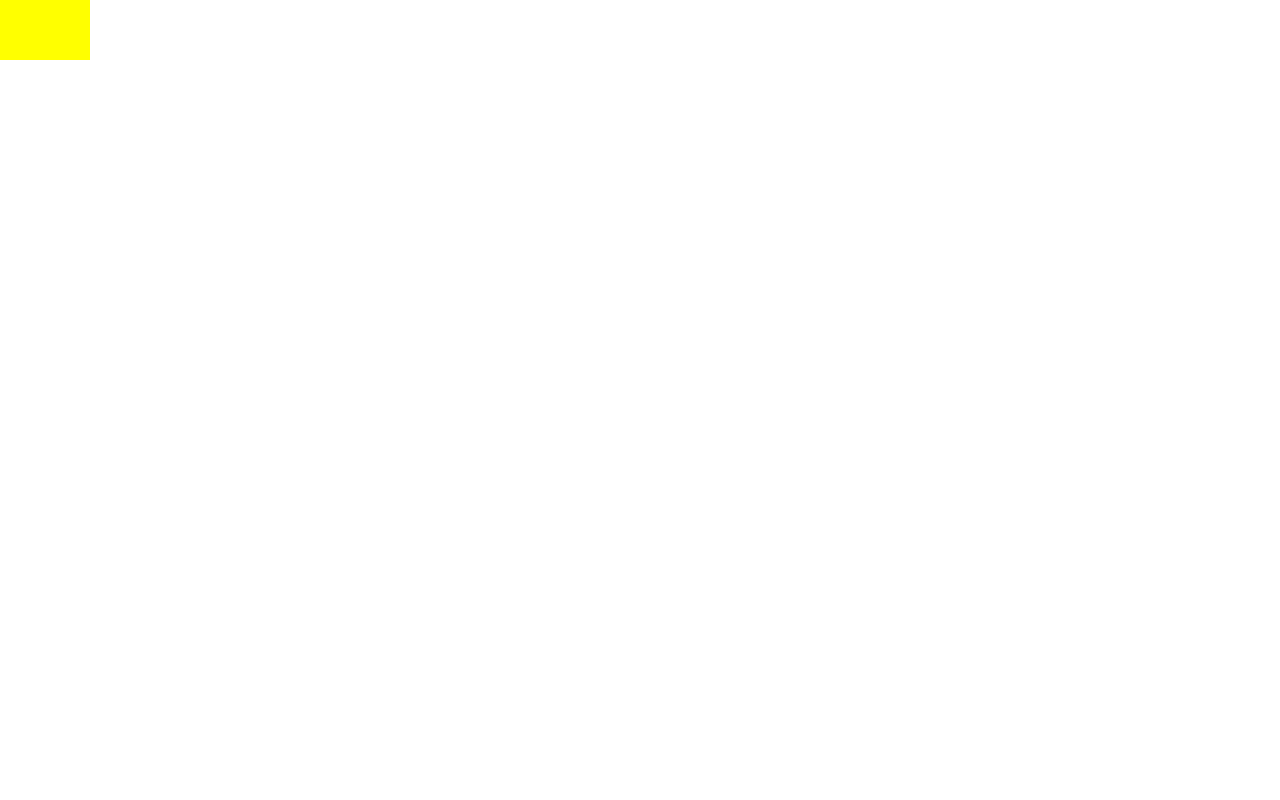
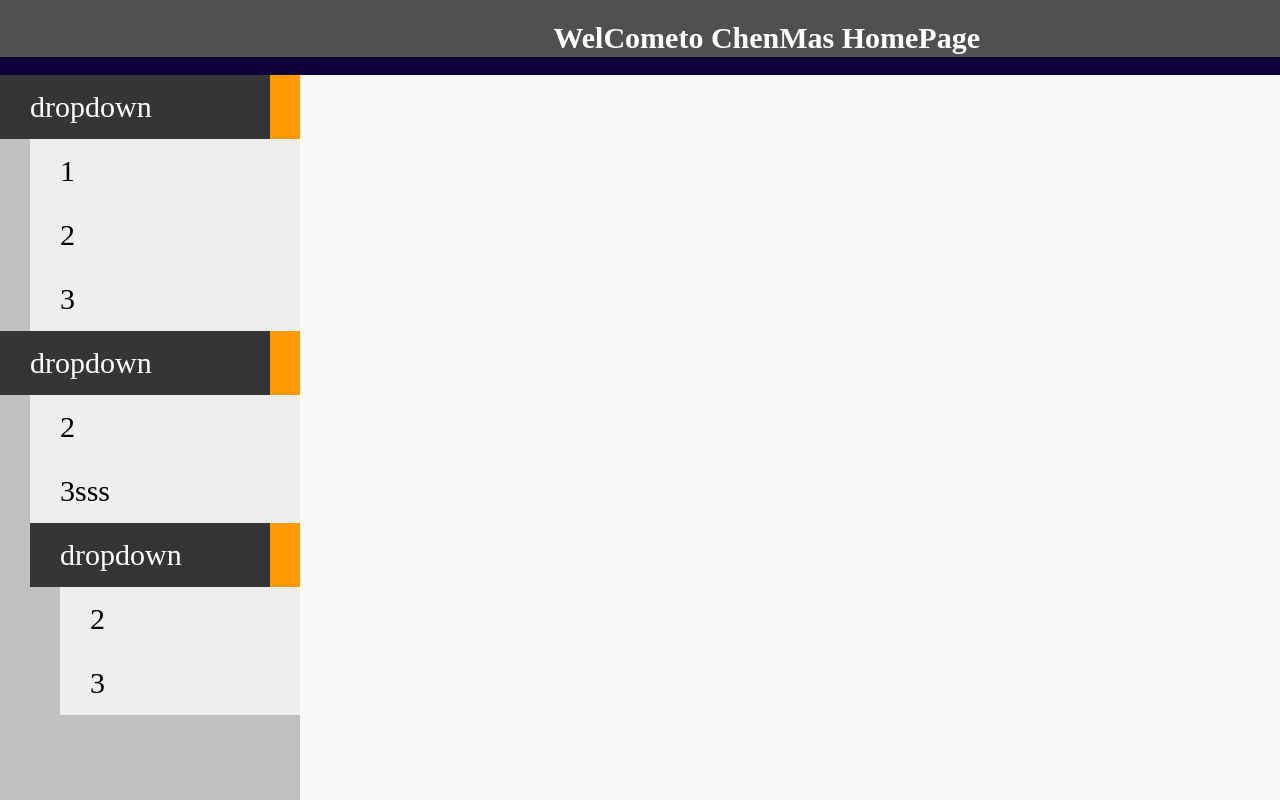
Before and after one commit to ChenMaJK/ChenmasTest, a React app in the folder ChenMasHome/: page / in a window 1280 px wide. Built offline with nearby package versions, Linux system fonts and the light colour scheme.

Commit message:
+dropdown组件， +整体样式修改 +button组件 +cssModules

```diff
--- a/ChenMasHome/src/index.css
+++ b/ChenMasHome/src/index.css
@@ -1,14 +1,23 @@
-.test{
-
-}
-
-:global(body),:global(html){
+body, html ,.app{
     height: 100%;
     margin: 0;
     padding: 0;
+    font-size: 30px;
 }
-.test{
-    /* color: yellow; */
-    font-size: 30px;
-    background: red;
+
+.left{
+    background: #c0c0c0
 }
+.right{
+    background: #f8f8f8
+}
+div>.content{
+    min-height: 100% ;
+}
+
+.title{
+    color: white;
+    float:  right;
+    margin-right: 10rem;
+    font-weight: 900;
+}
--- a/ChenMasHome/src/index.js
+++ b/ChenMasHome/src/index.js
@@ -1,22 +1,35 @@
 import React from 'react';
 import { render } from 'react-dom';
 //css
-import index from './index.css';
+import css from './index.css';
 //module
-import Header from './modules/layout/layout'
+import {Header,Content,Left,Right} from './modules/layout/layout'
+import Dorpdown,{Button} from './modules/pinion/dorpdown/dropdown'
+
 render(
-    <div className={index.test}>
-        <Header/>
-
-        {/* </Header> */}
-        {/* <Content>
-            <Left>
-
+    <div className={css.app}>
+        <Header>
+            <span className={css.title}>WelCometo ChenMas HomePage</span> {/* H1 会撑开 */}
+        </Header>
+        <Content>
+            <Left className={css.left}>
+                <Dorpdown>
+                    <Button>1</Button>
+                    <Button>2</Button>
+                    <Button>3</Button>
+                </Dorpdown>
+                <Dorpdown>
+                    <Button>2</Button>
+                    <Button>3sss</Button>
+                    <Dorpdown>
+                        <Button>2</Button>
+                        <Button>3</Button>
+                    </Dorpdown>
+                </Dorpdown>
             </Left>
-            <Right>
-
+            <Right className={css.right}>
             </Right>
-        </Content> */}
+        </Content>
 
     </div>
     ,
--- a/ChenMasHome/src/modules/layout/layout.css
+++ b/ChenMasHome/src/modules/layout/layout.css
@@ -1,5 +1,38 @@
-div{
-    background: yellow;
-    height: 2em;
-    width: 3em;
+.header{
+    box-sizing: border-box;
+    border-bottom: 0.6rem solid #0d003a;
+    width: 100%;
+    height: 2.5rem;
+    line-height: 2.5rem;
+    background: rgb(80, 80, 80);
+    overflow: hidden
 }
+.content{
+    box-sizing: border-box;
+    width: 100%;
+    /* height: calc(100% - 2rem); */
+    min-height: calc(100% - 2.5rem);
+    overflow: hidden;
+}
+.left{
+    box-sizing: border-box;
+    float: left;
+    min-width: 10rem;
+    min-height: 100%;
+
+    margin-bottom:-9999px;
+    padding-bottom: 9999px;
+    overflow: hidden;
+
+}
+.right{
+    box-sizing: border-box;
+    float: left;
+    min-width:calc(100% - 10rem);
+    min-height:100%;
+
+    margin-bottom:-9999px;
+    padding-bottom: 9999px;
+    overflow: hidden;
+
+}
--- a/ChenMasHome/src/modules/layout/layout.js
+++ b/ChenMasHome/src/modules/layout/layout.js
@@ -3,20 +3,56 @@ import { render } from 'react-dom';
 
 import layout from './layout.css';
 
-export default class Header extends Component
+export class Header extends Component
 {
     constructor(props){
         super(props);
-        // this.handleClick2 = this.handleClick2.bind(this)
-    }
-    handleClick = () =>{
-        // e.preventDefault();
-        console.log("嘿嘿")
     }
     render(){
         return(
-            <div onClick={this.handleClick}>
+            <div className={layout.header}>
+                {this.props.children}
             </div>
         );
     }
 }
+export class Content extends Component
+{
+    constructor(props){
+        super(props);
+    }
+    render(){
+        return(
+            <div className={ layout.content + " " + this.props.className}>
+                {this.props.children}
+            </div>
+        );
+    }
+}
+
+export class Left extends Component
+{
+    constructor(props){
+        super(props);
+    }
+    render(){
+        return(
+            <div className={layout.left+" "+this.props.className}>
+                {this.props.children}
+            </div>
+        );
+    }
+}
+export class Right extends Component
+{
+    constructor(props){
+        super(props);
+    }
+    render(){
+        return(
+            <div className={layout.right +" "+this.props.className}>
+                {this.props.children}
+            </div>
+        );
+    }
+}
--- /dev/null
+++ b/ChenMasHome/src/modules/pinion/dorpdown/dropdown.css
@@ -0,0 +1,39 @@
+.face{
+    box-sizing: border-box;
+    background: #353535;
+    color:white;
+    padding: 0.5rem 1rem;
+    user-select: none;
+    border-right: 1rem solid rgb(255, 153, 0);
+}
+.face:hover{
+    background: #8997ff;
+    border-right-color:  rgb(255, 104, 34);
+}
+.down{
+    padding-left:1rem;
+}
+.hidden{
+    display: none;
+    animation:hidden 5s infinite;
+}
+.show{
+    display: block;
+}
+@keyframes hidden
+{
+from {display:block;}
+to {display:none;}
+}
+
+
+.button{
+    padding: 0.5rem 1rem;
+    background: #eeeeee;
+    /* -moz-user-select: none;
+    -webkit-user-select: none; */
+    user-select: none;
+}
+.button:hover{
+    background: #8997ff;
+}
--- /dev/null
+++ b/ChenMasHome/src/modules/pinion/dorpdown/dropdown.js
@@ -0,0 +1,57 @@
+import React,{Component} from  'react';
+import { render } from 'react-dom';
+//css
+import css from './dropdown.css';
+
+export default class Dropdown extends Component
+{
+    clickNum = 1;
+    state={
+        display:"block"
+    }
+    constructor(props){
+        super(props);
+    }
+    handleDisplay = (e)=>{
+        e.preventDefault();
+        if(this.clickNum++%2){
+            this.setState({
+                display:"none"
+            })
+        }else{
+            this.setState({
+                display:"block"
+            })
+        }
+    }
+    render(){
+        return(
+            <div className={css.dropdown}>
+                <div
+                    className={css.face}
+                    onClick={this.handleDisplay}
+                    onSelectstart={()=>{return false}}
+                >
+                    dropdown
+                </div>
+                <div className={css.down} style={{display:this.state.display}}>
+                    {this.props.children}
+                </div>
+            </div>
+        );
+    }
+}
+
+export class Button extends Component
+{
+    constructor(props){
+        super(props);
+    }
+    render(){
+        return(
+            <div className={css.button}>
+                {this.props.children}
+            </div>
+        )
+    }
+}
```
Also changed, not shown: ChenMasHome/dist/index.html.
